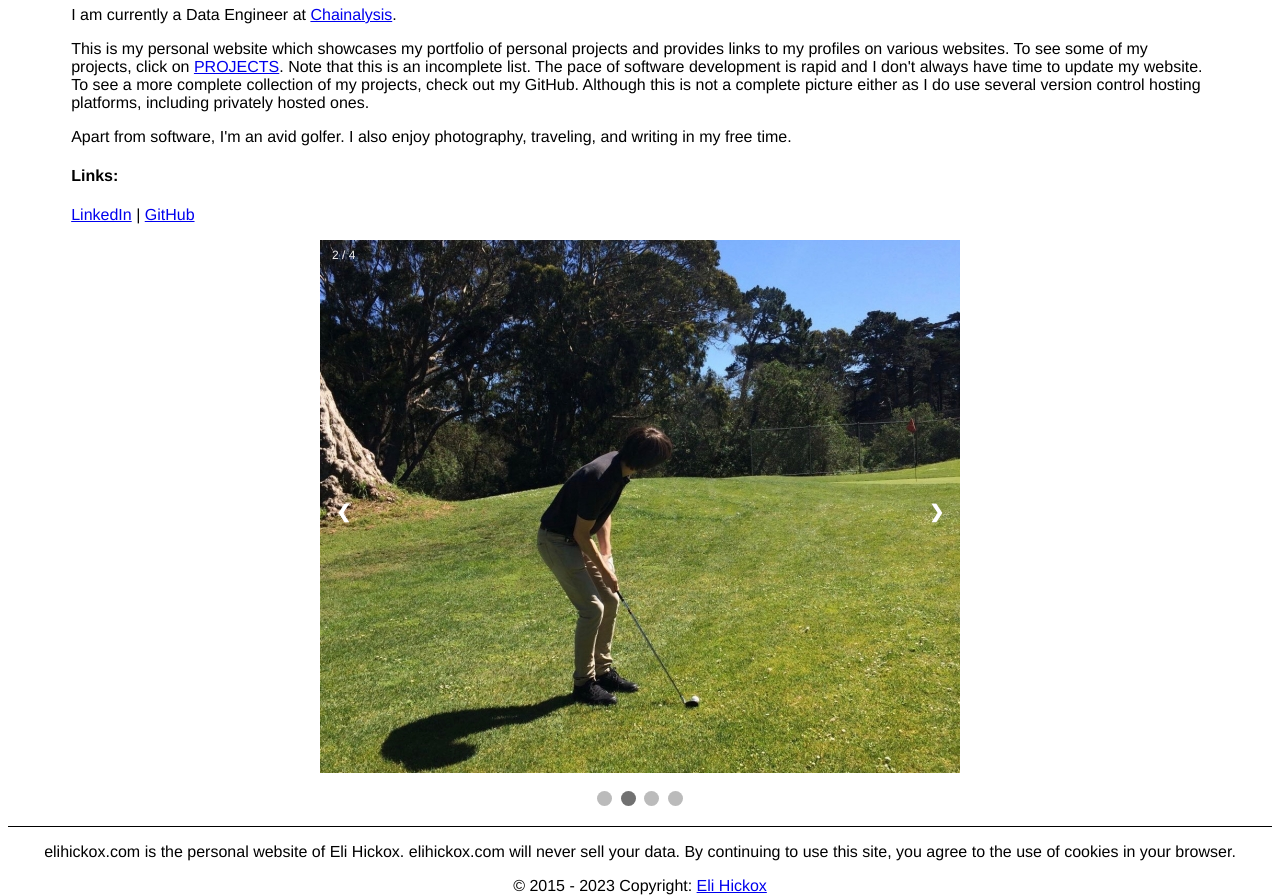
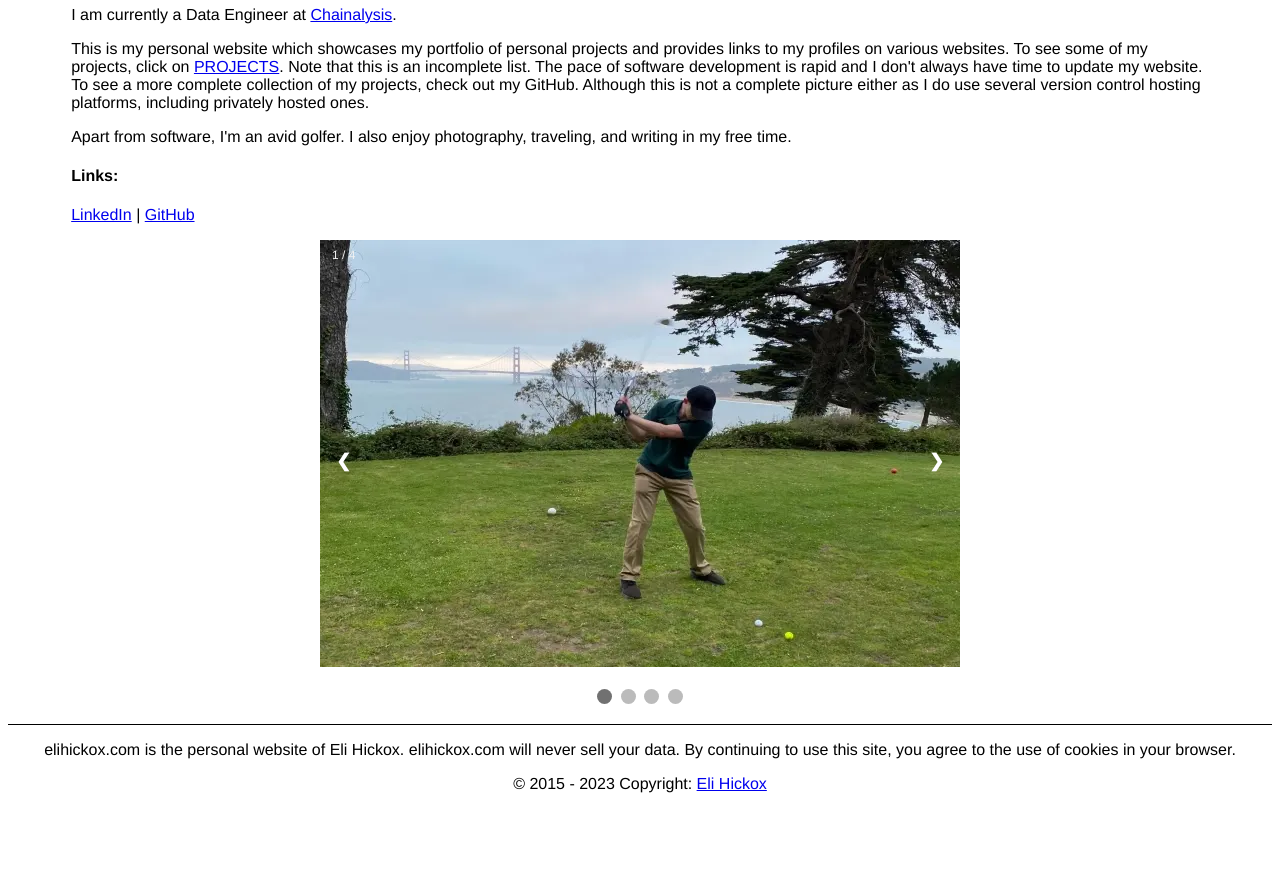
Before and after one commit to ehickox/hickoxyz, a Flask app: page /about in a window 1280 px wide. Shown: the part 549-1444 px from the top of the page. After the commit the page ends 1342 px from the top, so only its background shows below. Run offline with Flask 3, Linux system fonts and the light colour scheme; some libraries are stand-ins or nearby versions.

Commit message:
fix(optimizations): fix slideshow js and optimize more images

```diff
--- a/app/static/js/slideshow.js
+++ b/app/static/js/slideshow.js
@@ -1,8 +1,11 @@
 let slideIndex = 0;
 showSlidesAuto();
+let intervalId = setInterval(showSlidesAuto, 4000); // Change image every 6 seconds
 
 function plusSlides(n) {
   showSlides(slideIndex += n);
+  clearInterval(intervalId);
+  intervalId = setInterval(showSlidesAuto, 4000); // Change image every 6 seconds
 }
 
 function currentSlide(n) {
@@ -38,6 +41,6 @@
     dots[i].className = dots[i].className.replace(" active", "");
   }
   slides[slideIndex-1].style.display = "block";
-  dots[slideIndex-1].className += " active";slides[slideIndex-1].style.display = "block";
-  setTimeout(showSlidesAuto, 4000); // Change image every 4 seconds
+  dots[slideIndex-1].className += " active";
+  slides[slideIndex-1].style.display = "block";
 }
--- a/app/templates/v2/about.html
+++ b/app/templates/v2/about.html
@@ -62,22 +62,22 @@
 
   <div class="mySlides fade">
     <div class="slides-numbertext">1 / 4</div>
-    <img class="resizable" src="{{static('img/me0.jpg')}}">
+    <img class="resizable" alt="a picture of Eli Hickox" src="{{static('img/me0.webp')}}">
   </div>
 
   <div class="mySlides fade">
     <div class="slides-numbertext">2 / 4</div>
-    <img class="resizable" src="{{static('img/me1.jpg')}}">
+    <img class="resizable" alt="a picture of Eli Hickox" src="{{static('img/me1.webp')}}">
   </div>
 
   <div class="mySlides fade">
     <div class="slides-numbertext">3 / 4</div>
-    <img class="resizable" src="{{static('img/me2.jpg')}}">
+    <img class="resizable" alt="a picture of Eli Hickox" src="{{static('img/me2.webp')}}">
   </div>
 
   <div class="mySlides fade">
     <div class="slides-numbertext">4 / 4</div>
-    <img class="resizable" src="{{static('img/me3.jpg')}}">
+    <img class="resizable" alt="a picture of Eli Hickox" src="{{static('img/me3.webp')}}">
   </div>
 
 
--- a/app/templates/v2/base.html
+++ b/app/templates/v2/base.html
@@ -1,4 +1,4 @@
-<!DOCTYPE html lang="en">
+<!DOCTYPE html>
 <!--[if lt IE 7]>      <html class="no-js lt-ie9 lt-ie8 lt-ie7"> <![endif]-->
 <!--[if IE 7]>         <html class="no-js lt-ie9 lt-ie8"> <![endif]-->
 <!--[if IE 8]>         <html class="no-js lt-ie9"> <![endif]-->
@@ -101,7 +101,6 @@
     </footer>
     <!--/.Footer-->
 
-    <script src="{{ static('js/app.js') }}"></script>
     <script src="{{ static('js/slideshow.js') }}"></script>
 
     <!-- endbuild -->
```
Also changed, not shown: app/static/img/me0.jpg (deleted), app/static/img/me0.webp (added), app/static/img/me1.jpg (deleted), app/static/img/me1.webp (added), app/static/img/me2.jpg (deleted), app/static/img/me2.webp (added), app/static/img/me3.jpg (deleted), app/static/img/me3.webp (added).
